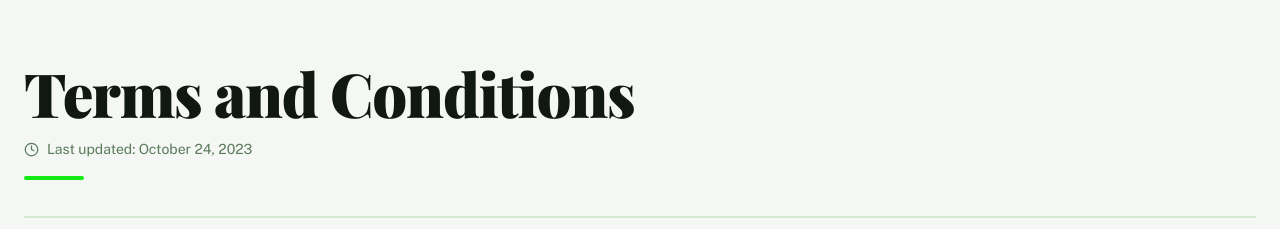
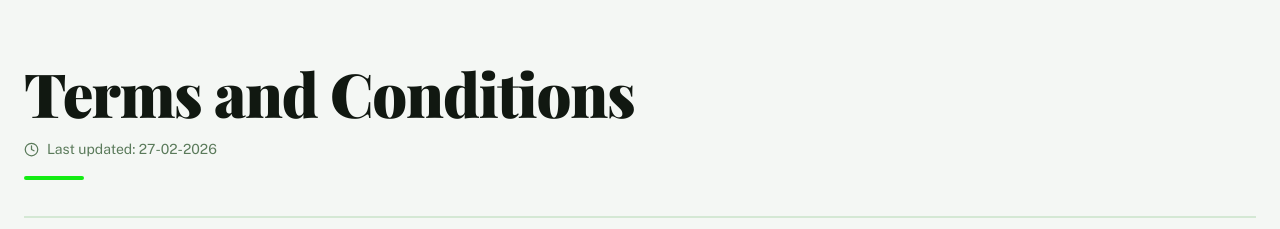
Before and after one commit to deeksha23042003/waste_management, a React (Vite) app: page /terms in a window 1280 px wide. Shown: the top 229 px of the page. Built offline with nearby package versions, Linux system fonts and the light colour scheme.

Commit message:
fix: update last updated date in Terms and Conditions

```diff
--- a/src/pages/Terms.jsx
+++ b/src/pages/Terms.jsx
@@ -73,7 +73,7 @@ export default function Terms() {
         <h1 className="terms-title">Terms and Conditions</h1>
         <div className="terms-meta">
           <ClockIcon />
-          <span>Last updated: October 24, 2023</span>
+          <span>Last updated: 27-02-2026</span>
         </div>
       </div>
 
```
